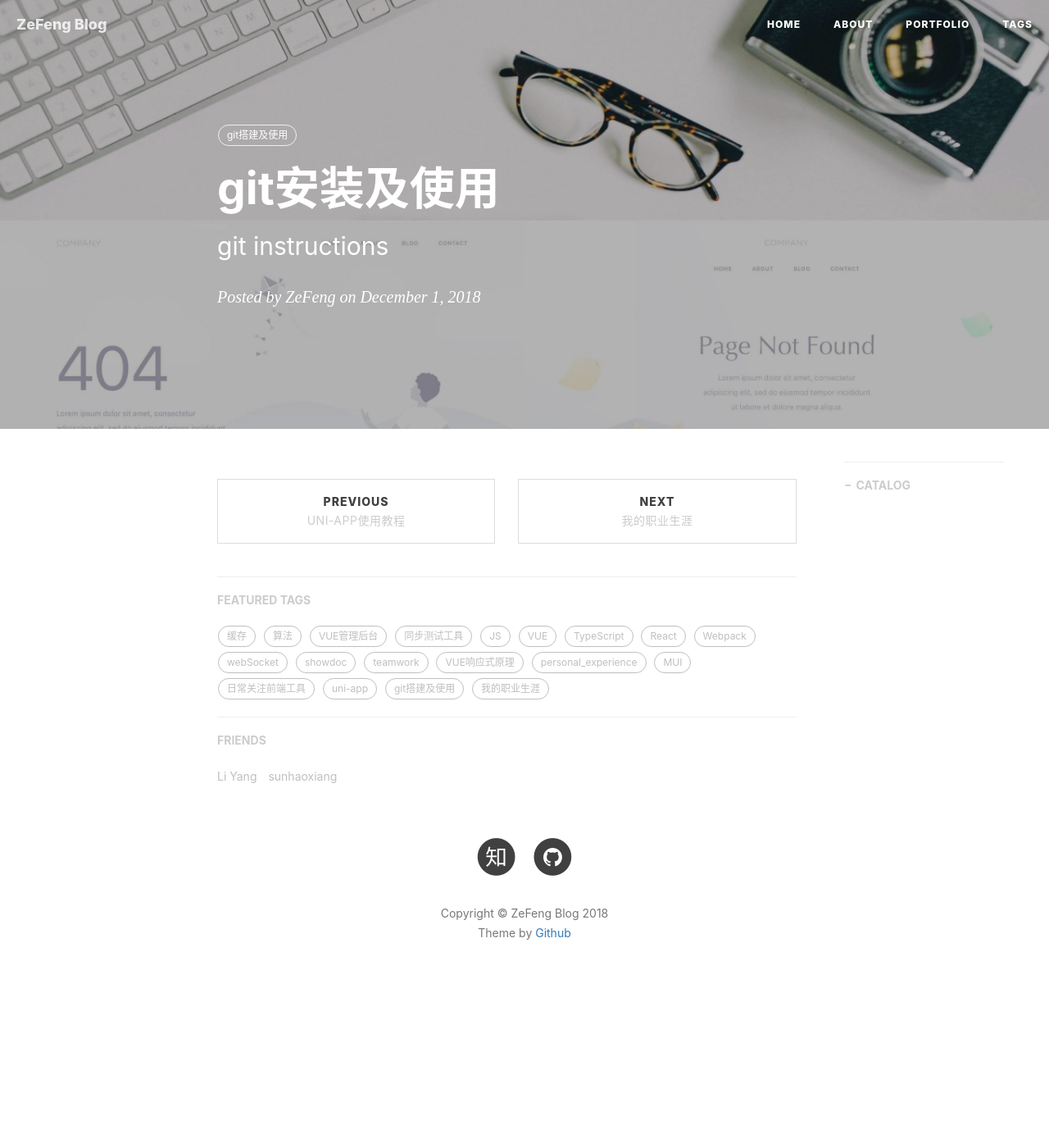
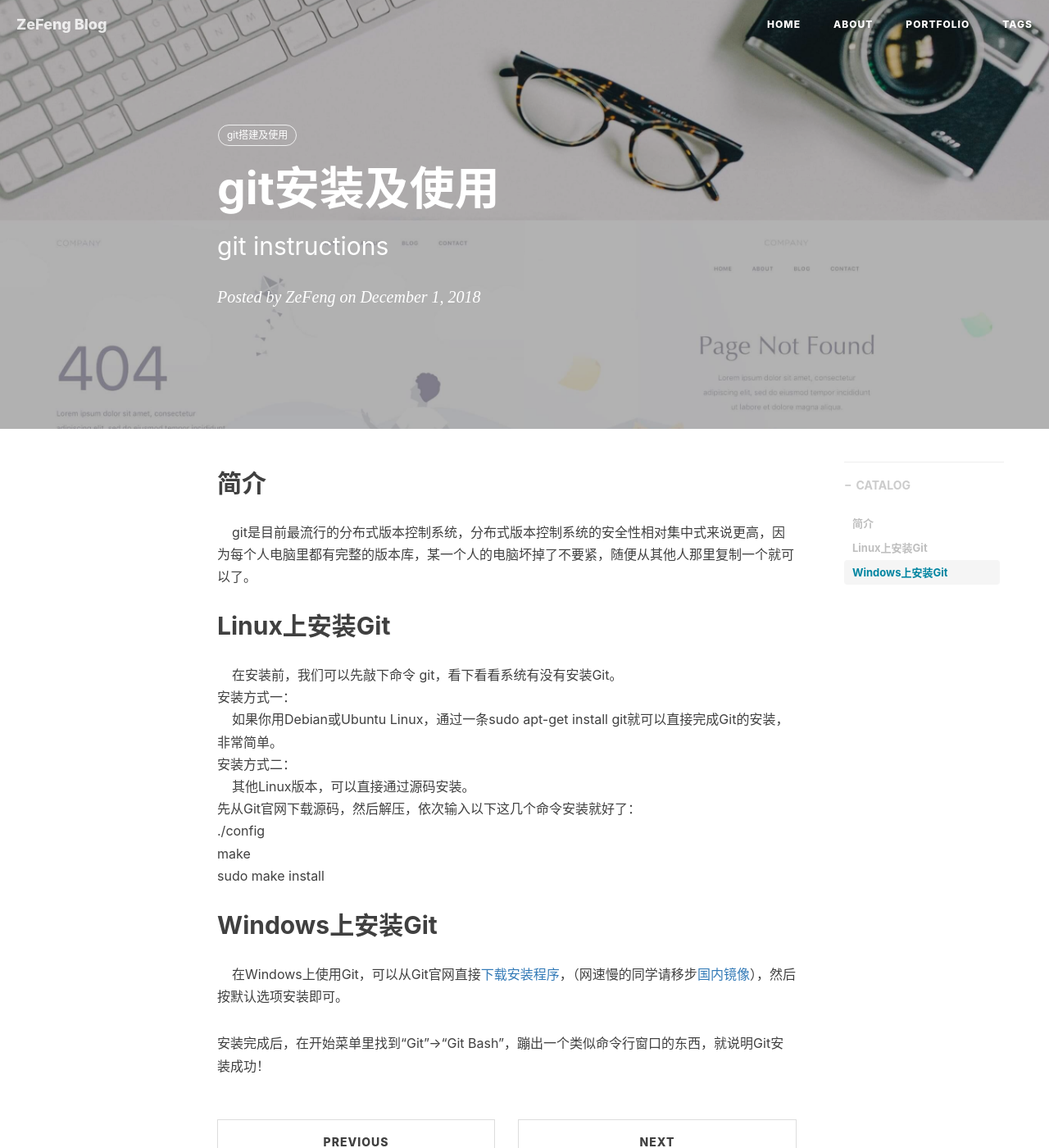
Before and after one commit to 00feng00/00feng00.github.io, a Jekyll site: the page built from _posts/2018-12-01-git-introduce.markdown, in a window 1280 px wide and 1400 px high. Shown: the whole window at 82% size. Built offline with Jekyll 4.4.1, drawn with Linux system fonts in a browser that asks for light colours; nearby versions of some CDN libraries; comment, search, counter and statistics services are not loaded.

Commit message:
Update 2018-12-01-git-introduce.markdown

```diff
--- a/_posts/2018-12-01-git-introduce.markdown
+++ b/_posts/2018-12-01-git-introduce.markdown
@@ -10,3 +10,22 @@ catalog:      true
 tags:
     - git搭建及使用
 ---
+
+## 简介
+&nbsp;&nbsp;&nbsp;&nbsp;git是目前最流行的分布式版本控制系统，分布式版本控制系统的安全性相对集中式来说更高，因为每个人电脑里都有完整的版本库，某一个人的电脑坏掉了不要紧，随便从其他人那里复制一个就可以了。<br />
+
+## Linux上安装Git
+&nbsp;&nbsp;&nbsp;&nbsp;在安装前，我们可以先敲下命令 git，看下看看系统有没有安装Git。<br />
+安装方式一：<br />
+&nbsp;&nbsp;&nbsp;&nbsp;如果你用Debian或Ubuntu Linux，通过一条sudo apt-get install git就可以直接完成Git的安装，非常简单。<br />
+安装方式二：<br />
+&nbsp;&nbsp;&nbsp;&nbsp;其他Linux版本，可以直接通过源码安装。<br />
+先从Git官网下载源码，然后解压，依次输入以下这几个命令安装就好了：<br />
+./config<br />
+make<br />
+sudo make install<br />
+
+## Windows上安装Git
+&nbsp;&nbsp;&nbsp;&nbsp;在Windows上使用Git，可以从Git官网直接[下载安装程序](https://git-scm.com/downloads)，（网速慢的同学请移步[国内镜像](https://pan.baidu.com/s/1kU5OCOB#list/path=%2Fpub%2Fgit)），然后按默认选项安装即可。<br />
+
+安装完成后，在开始菜单里找到“Git”->“Git Bash”，蹦出一个类似命令行窗口的东西，就说明Git安装成功！<br />
```
